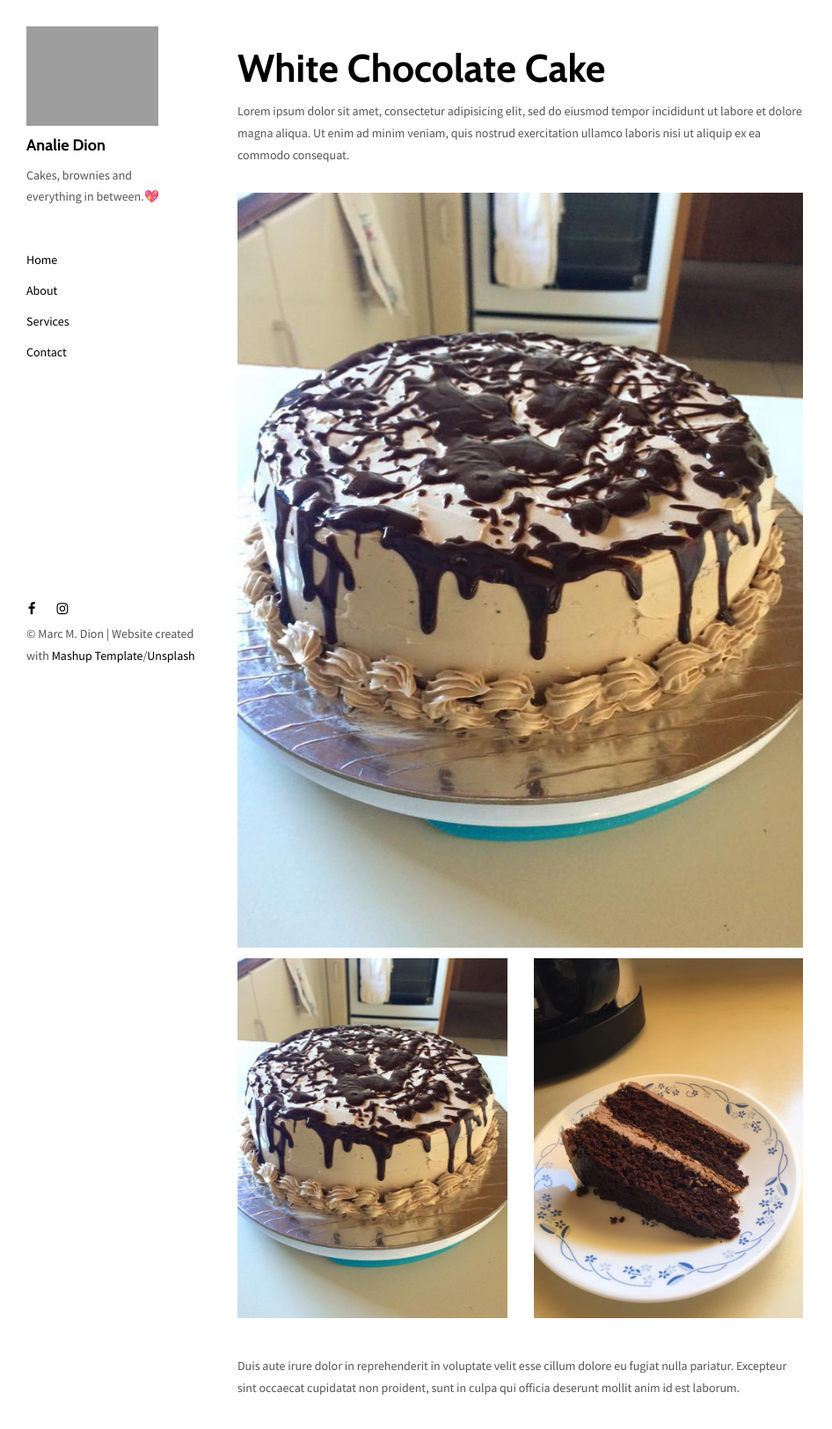
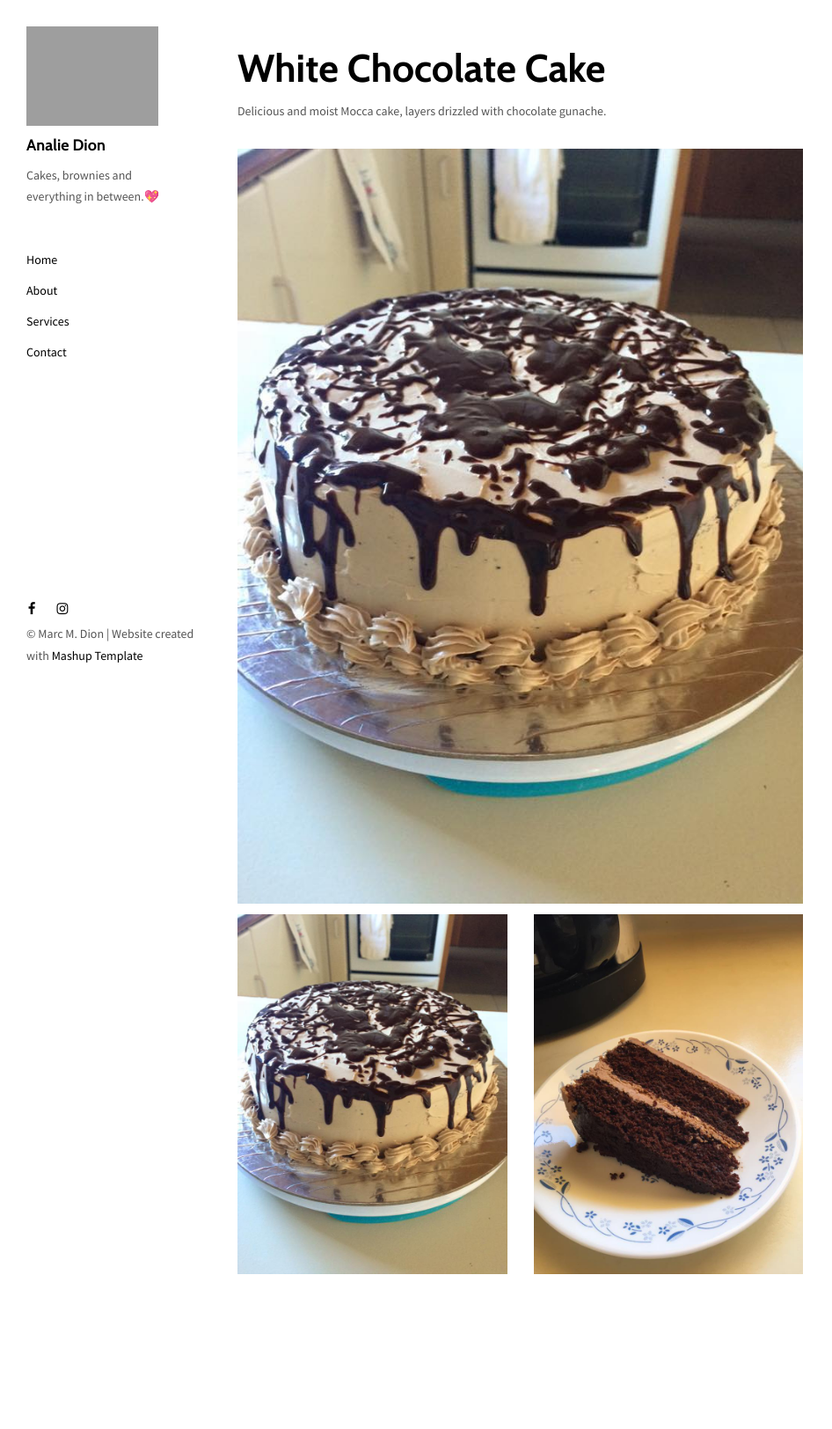
Before and after one commit to marcmdion/analiedion, a plain HTML site: page project04.html in a window 1280 px wide. Shown: the whole page at 88% size, without its empty margins (0-946 px from the left). After the commit the page ends 1520 px from the top, so only its background shows below. Drawn offline with nearby package versions, Linux system fonts and the light colour scheme; grey boxes are pictures that could not be loaded.

Commit message:
update 2

```diff
--- a/project04.html
+++ b/project04.html
@@ -61,7 +61,7 @@
                 <i class="fa fa-instagram"></i>
           </a>
         </p>
-        <p>© Marc M. Dion | Website created with <a href="http://www.mashup-template.com/" title="Create website with free html template">Mashup Template</a>/<a href="https://www.unsplash.com/" title="Beautiful Free Images">Unsplash</a></p>
+        <p>© Marc M. Dion | Website created with <a href="http://www.mashup-template.com/" title="Create website with free html template">Mashup Template</a></p>
       </nav>
     </div>
   </nav>
@@ -74,10 +74,7 @@
 
     <div class="section-container-spacer">
         <h1>White Chocolate Cake</h1>
-        <p>Lorem ipsum dolor sit amet, consectetur adipisicing elit, sed do eiusmod
-          tempor incididunt ut labore et dolore magna aliqua. Ut enim ad minim veniam,
-          quis nostrud exercitation ullamco laboris nisi ut aliquip ex ea commodo
-          consequat.</p>
+        <p>Delicious and moist Mocca cake, layers drizzled with chocolate gunache.</p>
     </div>
 
     <div class="section-container-spacer">
@@ -92,9 +89,10 @@
       </div>
     </div>
 
-    <p> Duis aute irure dolor in reprehenderit in voluptate velit esse
+    <!-- <p> Duis aute irure dolor in reprehenderit in voluptate velit esse
     cillum dolore eu fugiat nulla pariatur. Excepteur sint occaecat cupidatat non
-    proident, sunt in culpa qui officia deserunt mollit anim id est laborum.</p>
+    proident, sunt in culpa qui officia deserunt mollit anim id est laborum.</p> -->
+
   </div>
 
 </div>
```
Also changed, not shown: about.html (+4 -3 lines), contact.html (+1 -1 lines), index.html (+1 -1 lines), project01.html (+4 -7 lines), project02.html (+5 -7 lines), project03.html (+4 -6 lines), project05.html (+5 -7 lines), project06.html (+5 -7 lines), project07.html (+5 -7 lines), project08.html (+4 -7 lines), services.html (+1 -1 lines), assets/images/img07a.jpg.
